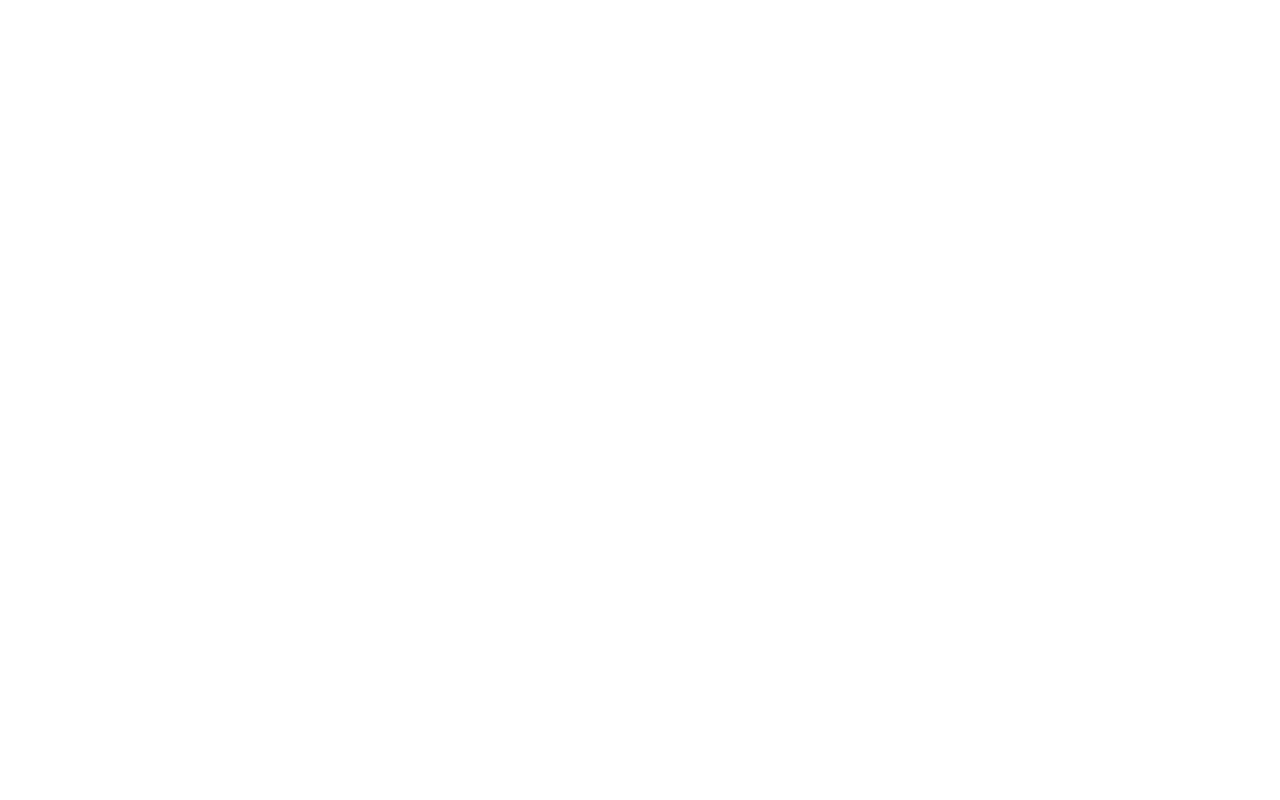
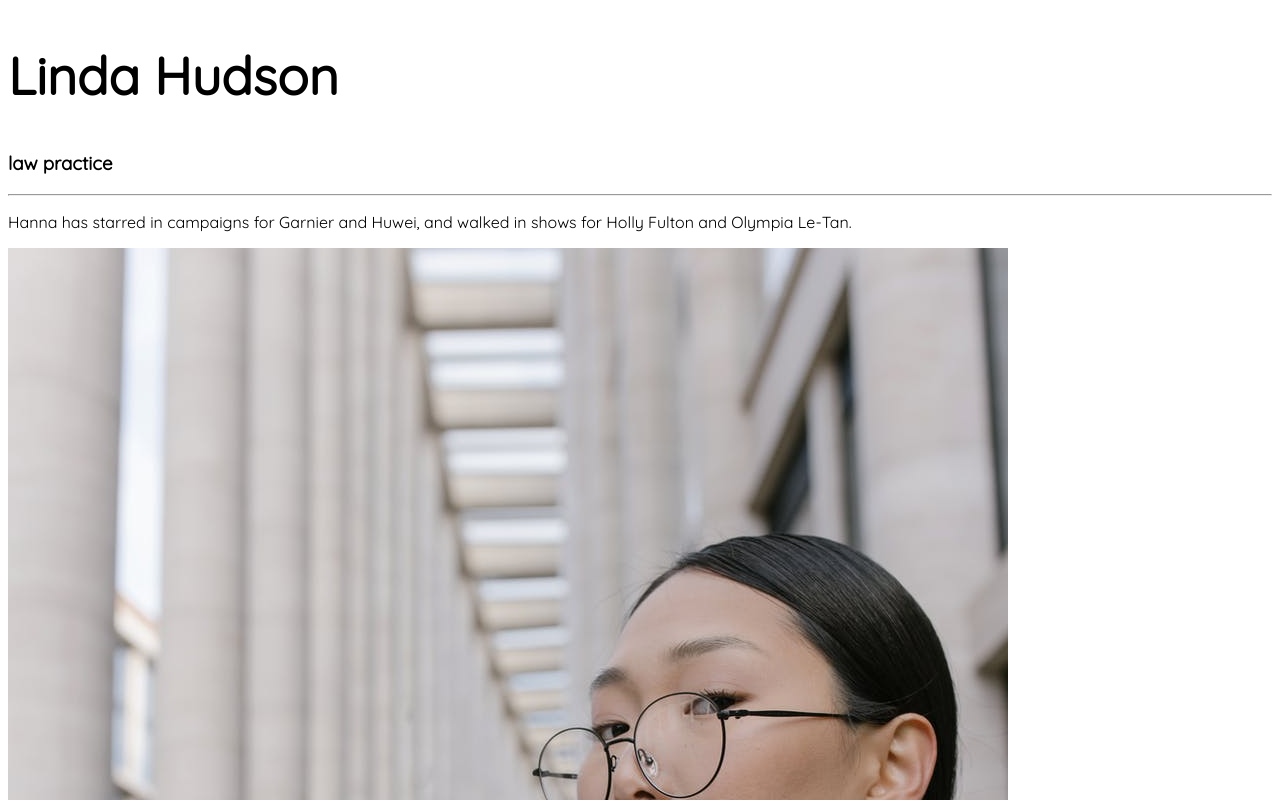
Before and after one commit to mohammadibrahim11/developer-lawyer-s-portfolio, a plain HTML site: page index.html in a window 1280 px wide. Shown: the top 800 px of the page. Drawn offline with Linux system fonts and the light colour scheme.

Commit message:
add a new section

```diff
--- a/index.html
+++ b/index.html
@@ -5,8 +5,38 @@
     <meta http-equiv="X-UA-Compatible" content="IE=edge">
     <meta name="viewport" content="width=device-width, initial-scale=1.0">
     <title>Document</title>
+    <link rel="preconnect" href="https://fonts.googleapis.com">
+<link rel="preconnect" href="https://fonts.gstatic.com" crossorigin>
+<link href="https://fonts.googleapis.com/css2?family=Oswald&family=Quicksand&display=swap" rel="stylesheet">
+    <link rel="stylesheet" href="style.css">
 </head>
 <body>
+    <section>
+        <div>
+          <h1>
+            <span>
+                linda
+           </span>
+           hudson
 
+          </h1>
+
+
+        </div>
+
+        <div>
+            <h3>
+                law practice
+            </h3>
+            <hr>
+            <p>
+                Hanna has starred in campaigns for Garnier and Huwei, and walked in shows for Holly Fulton and Olympia Le-Tan.
+            </p>
+
+            <div>
+                <img src="images/lawyer-img-1.jpeg" alt="lawyer img">
+            </div>
+        </div>
+    </section>
 </body>
 </html>
--- /dev/null
+++ b/style.css
@@ -0,0 +1,11 @@
+
+body{
+    font-family: 'Oswald', sans-serif;
+font-family: 'Quicksand', sans-serif;
+}
+
+h1{
+    font-size: 52px;
+    text-transform: capitalize;
+    font-weight: 700;
+}
```
Also changed, not shown: images/lawyer-img-1.jpeg (added).
